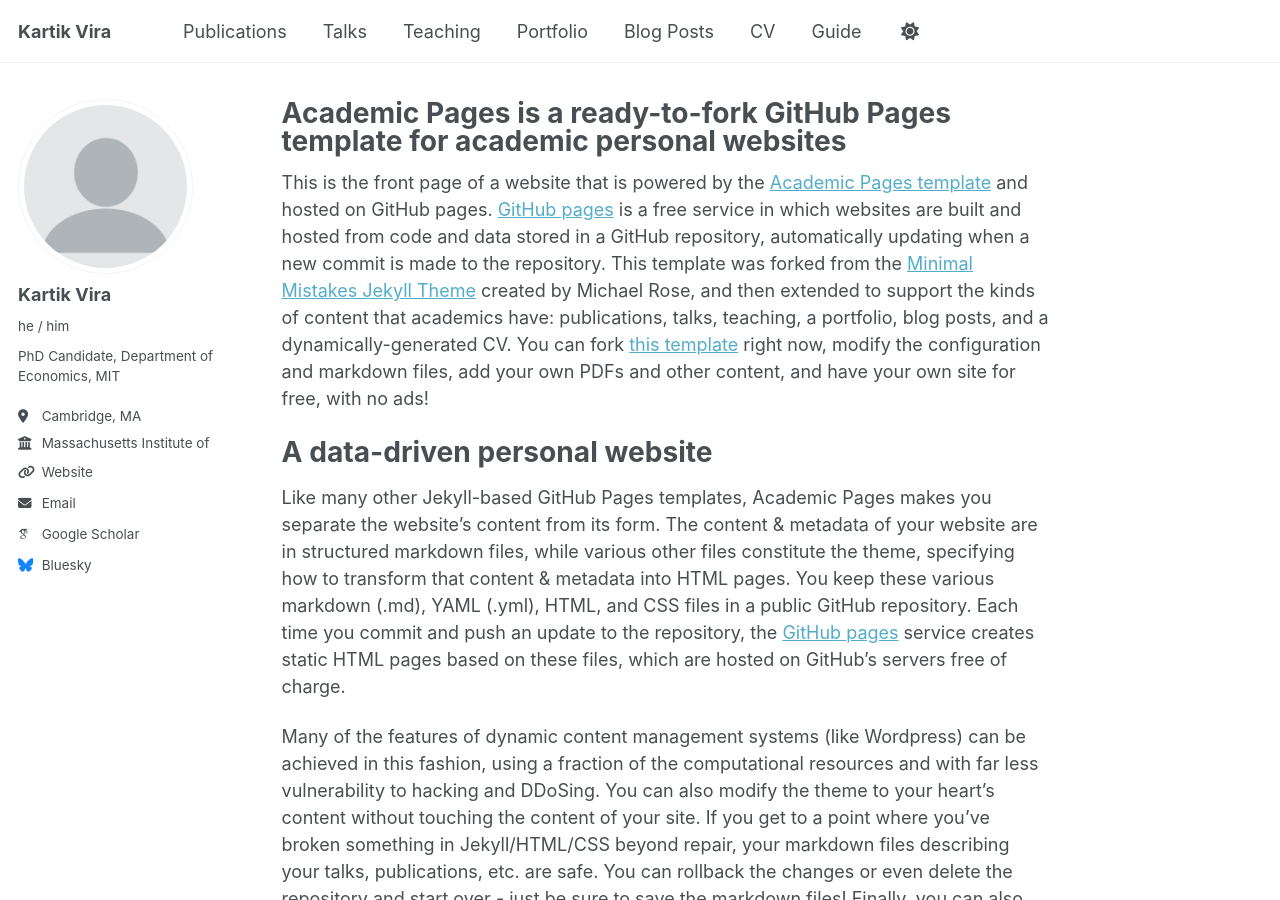
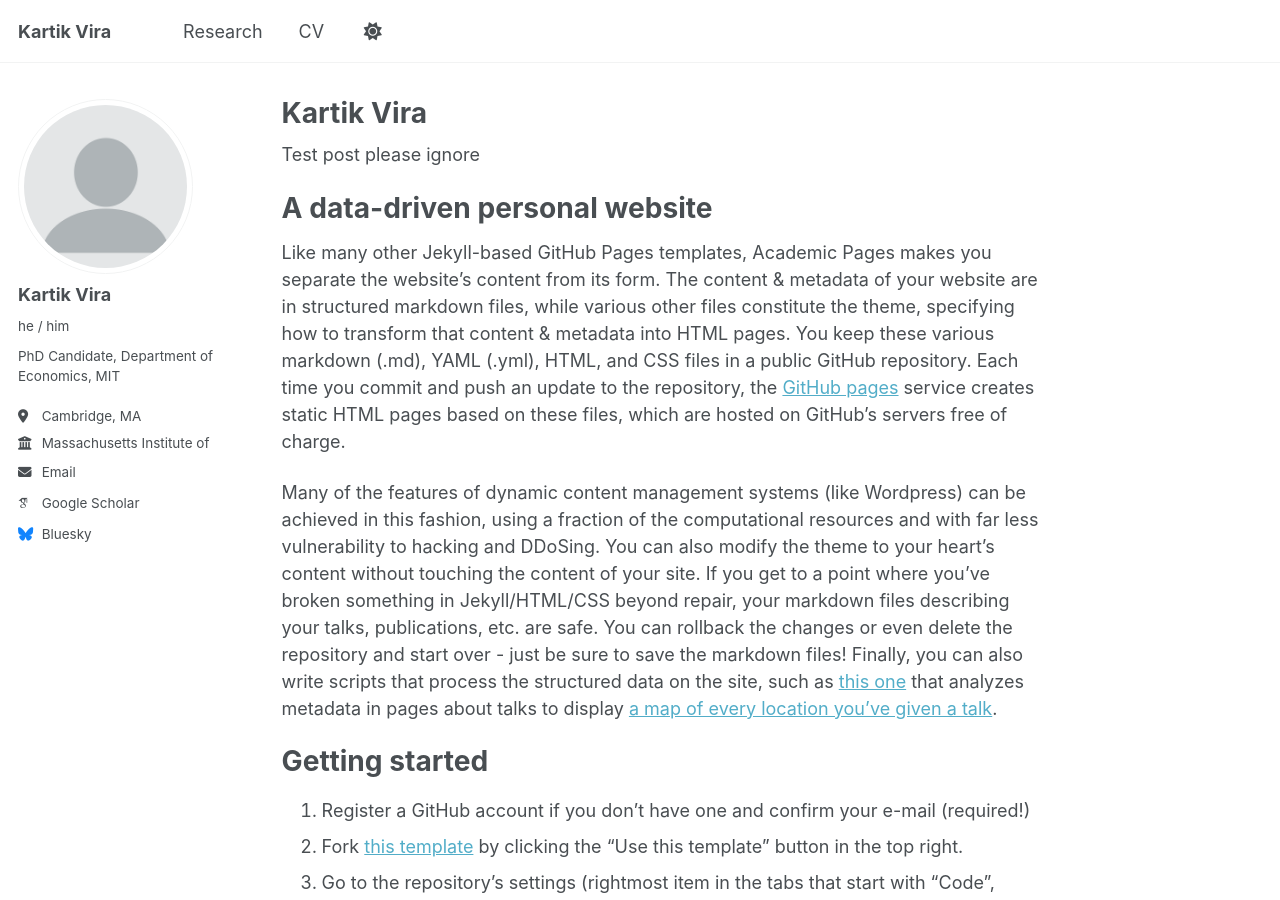
Before and after one commit to kvira/kvira.github.io, a Jekyll site: the page built from _pages/about.md, in a window 1280 px wide and 900 px high. Built offline with Jekyll 4.4.1, drawn with Linux system fonts in a browser that asks for light colours; some web fonts are replaced.

Commit message:
some test changes

```diff
--- a/_config.yml
+++ b/_config.yml
@@ -7,7 +7,7 @@
 # server process.
 
 # Basic Site Settings
-locale                   : "en-US"
+locale                   : "en-GB"
 site_theme               : "default"
 title                    : "Kartik Vira"
 title_separator          : "-"
@@ -28,7 +28,6 @@
   bio              : "PhD Candidate, Department of Economics, MIT"
   location         : "Cambridge, MA"
   employer         : "Massachusetts Institute of Technology"
-  uri              : "https://economics.mit.edu/people/phd-students/kartikeya-vira"
   email            : "kvira@mit.edu"
 
   # Academic websites
@@ -223,9 +222,9 @@
   portfolio:
     output: true
     permalink: /:collection/:path/
-  talks:
-    output: true
-    permalink: /:collection/:path/
+  #talks:
+    #output: true
+    #permalink: /:collection/:path/
 
 
 # These settings control how pages and collections are included in the site
--- a/_data/navigation.yml
+++ b/_data/navigation.yml
@@ -8,26 +8,11 @@
 #      Markdown formatted page while the second is generated using JSON.
 
 main:
-  - title: "Publications"
-    url: /publications/
-
-  - title: "Talks"
-    url: /talks/
-
-  - title: "Teaching"
-    url: /teaching/
-
-  - title: "Portfolio"
-    url: /portfolio/
-
-  - title: "Blog Posts"
-    url: /year-archive/
+  - title: "Research"
+    url: /research/
 
   - title: "CV"
     url: /cv/
 
   # - title: "CV"
   #   url: /cv-json/
-
-  - title: "Guide"
-    url: /markdown/
--- a/_pages/about.md
+++ b/_pages/about.md
@@ -1,13 +1,13 @@
 ---
 permalink: /
-title: "Academic Pages is a ready-to-fork GitHub Pages template for academic personal websites"
+title: "Kartik Vira"
 author_profile: true
 redirect_from:
   - /about/
   - /about.html
 ---
 
-This is the front page of a website that is powered by the [Academic Pages template](https://github.com/academicpages/academicpages.github.io) and hosted on GitHub pages. [GitHub pages](https://pages.github.com) is a free service in which websites are built and hosted from code and data stored in a GitHub repository, automatically updating when a new commit is made to the repository. This template was forked from the [Minimal Mistakes Jekyll Theme](https://mmistakes.github.io/minimal-mistakes/) created by Michael Rose, and then extended to support the kinds of content that academics have: publications, talks, teaching, a portfolio, blog posts, and a dynamically-generated CV. You can fork [this template](https://github.com/academicpages/academicpages.github.io) right now, modify the configuration and markdown files, add your own PDFs and other content, and have your own site for free, with no ads!
+Test post please ignore
 
 A data-driven personal website
 ======
```
Also changed, not shown: _pages/cv.md (+1 -1 lines), 3 other files.
